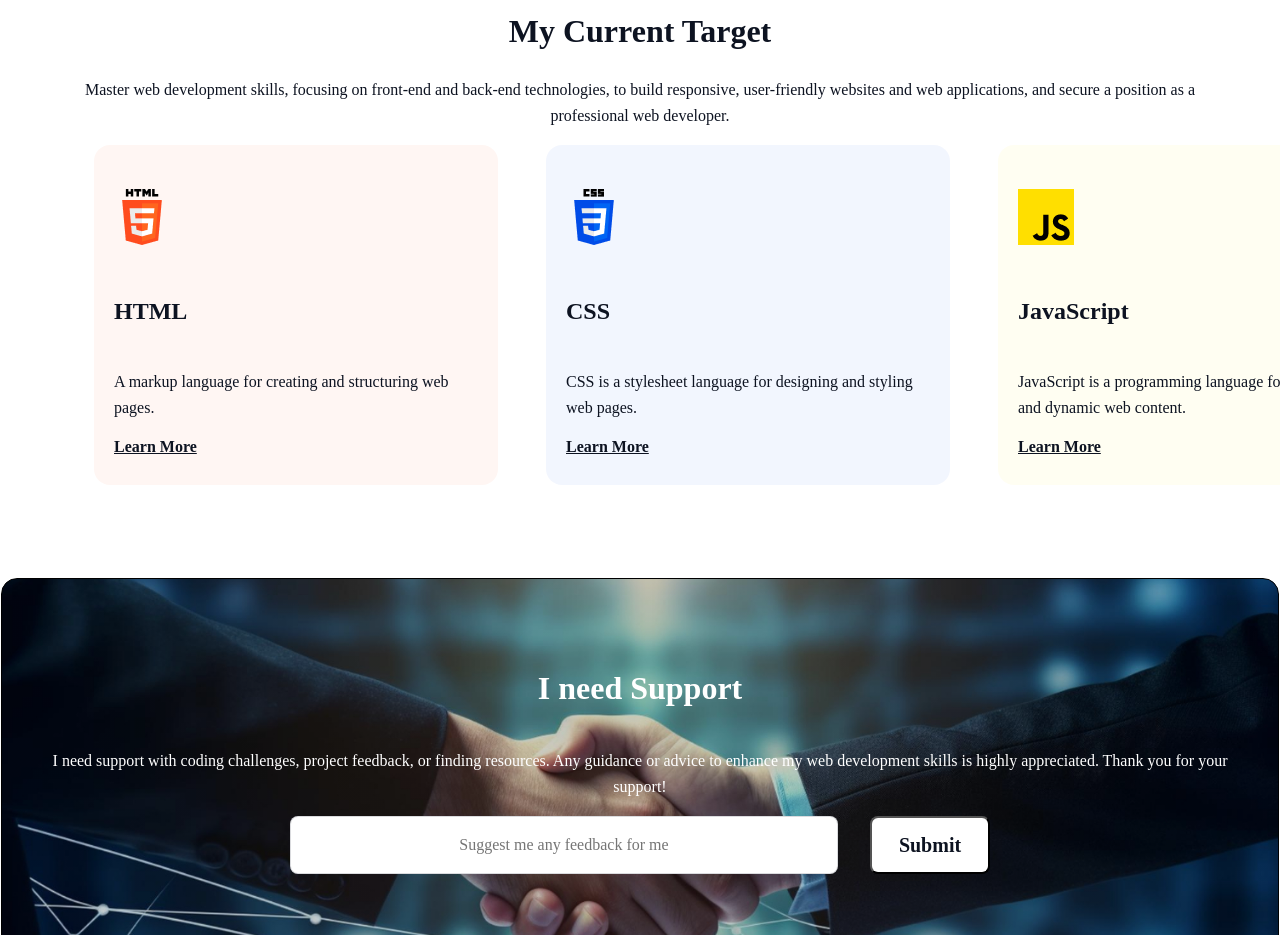
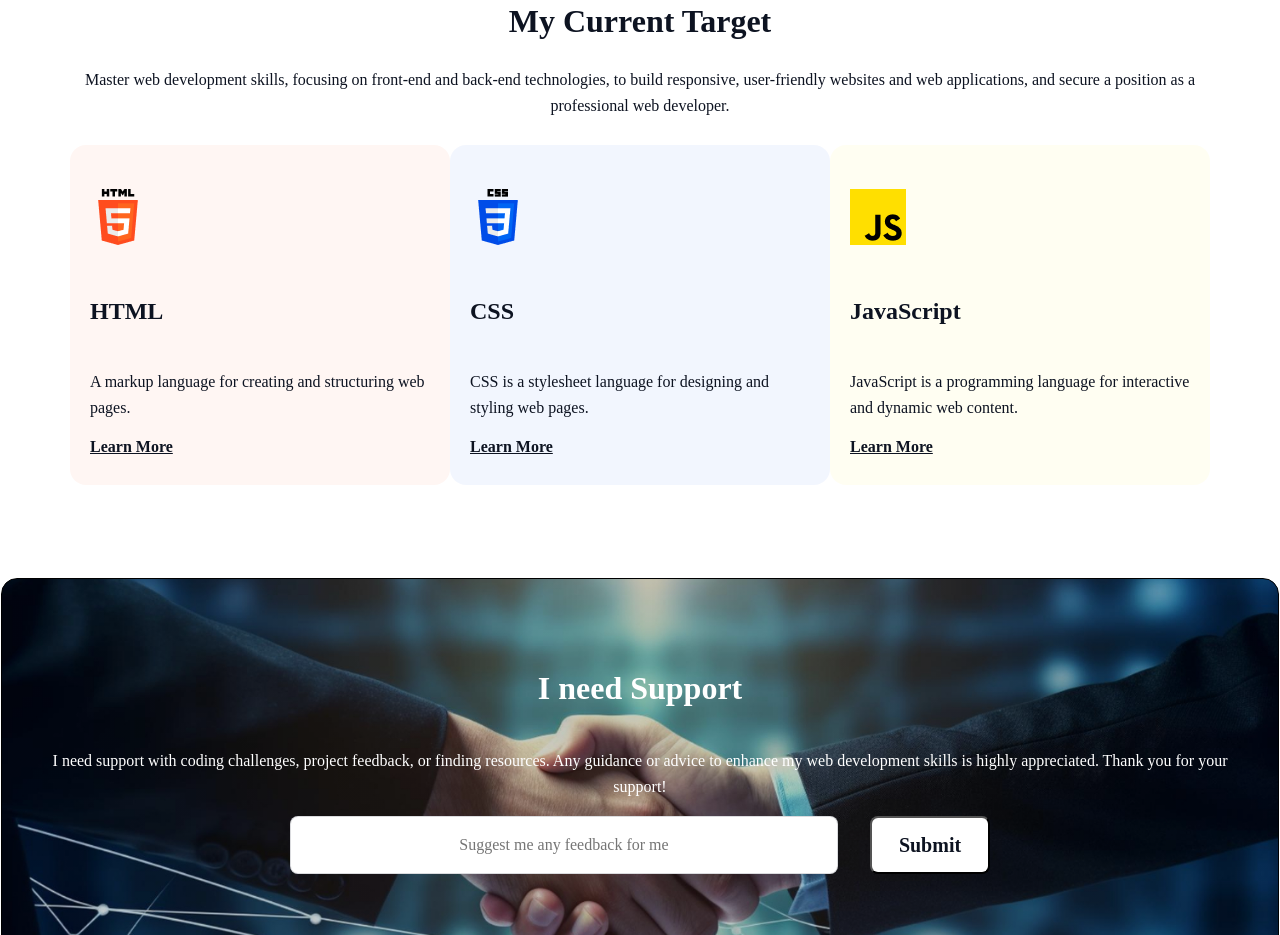
Before and after one commit to mozaddedalfeshani/webDev-page, a plain HTML site: page index.html in a window 1280 px wide. Shown: the part 3255-4190 px from the top of the page. Drawn offline with Linux system fonts and the light colour scheme; a web font is replaced by a local one.

Commit message:
100% accurate

```diff
--- a/styles/style.css
+++ b/styles/style.css
@@ -254,11 +254,14 @@ main {
 }
 
 .lowerDivTarget {
+  width: 1140px;
   display: flex;
   flex-direction: row;
   justify-content: space-between;
-  width: 1140px;
+  max-width: 1140px;
+
   align-items: center;
+  padding: 10px;
 }
 .lowerDivTarget div {
   position: static;
@@ -271,10 +274,6 @@ main {
   align-items: flex-start;
   padding: 20px;
   text-align: start;
-  flex: none;
-  order: 0;
-  flex-grow: 0;
-  margin: 0px 24px;
 }
 .lowerDivTarget div h3 {
   color: rgb(13, 19, 33);
```
